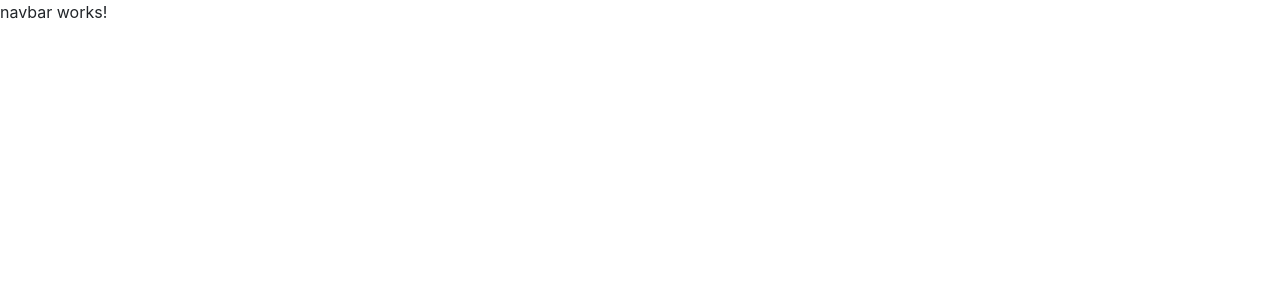
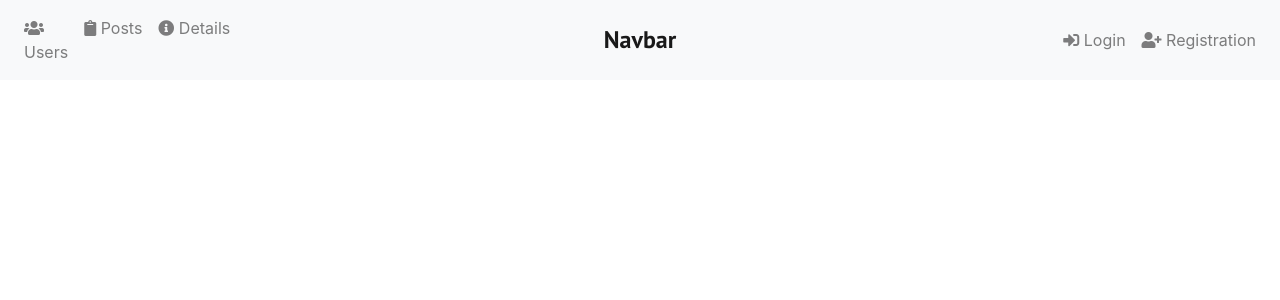
Before and after one commit to BassamxMednini/Angular-Website, an Angular app: page / in a window 1280 px wide. Shown: the top 300 px of the page. Built offline with nearby package versions, Linux system fonts and the light colour scheme.

Commit message:
Navbar eingebaut

```diff
--- a/src/app/navbar/navbar.component.html
+++ b/src/app/navbar/navbar.component.html
@@ -1 +1,28 @@
-<p>navbar works!</p>
+<nav class="navbar navbar-expand-lg navbar-light bg-light">
+    <a class="navbar-brand" href="#">Navbar</a>
+    <button class="navbar-toggler" type="button" data-toggle="collapse" data-target="#navbarSupportedContent" aria-controls="navbarSupportedContent" aria-expanded="false" aria-label="Toggle navigation">
+      <span class="navbar-toggler-icon"></span>
+    </button>
+
+    <div class="collapse navbar-collapse" id="navbarSupportedContent">
+      <ul class="navbar-nav mr-auto">
+        <li class="nav-item">
+          <a class="nav-link" href="#"><i class="fas fa-users"></i><br>Users</a>
+        </li>
+        <li class="nav-item">
+          <a class="nav-link" href="#"><i class="fas fa-clipboard"></i> Posts</a>
+        </li>
+        <li class="nav-item">
+          <a class="nav-link" href="#"><i class="fas fa-info-circle"></i> Details</a>
+        </li>
+      </ul>
+      <ul class="navbar-nav ml-auto">
+          <li class="nav-item">
+            <a class="nav-link" href="#"><i class="fas fa-sign-in-alt"></i> Login</a>
+          </li>
+          <li class="nav-item">
+            <a class="nav-link" href="#"><i class="fas fa-user-plus"></i> Registration</a>
+          </li>
+        </ul>
+    </div>
+  </nav>
```
